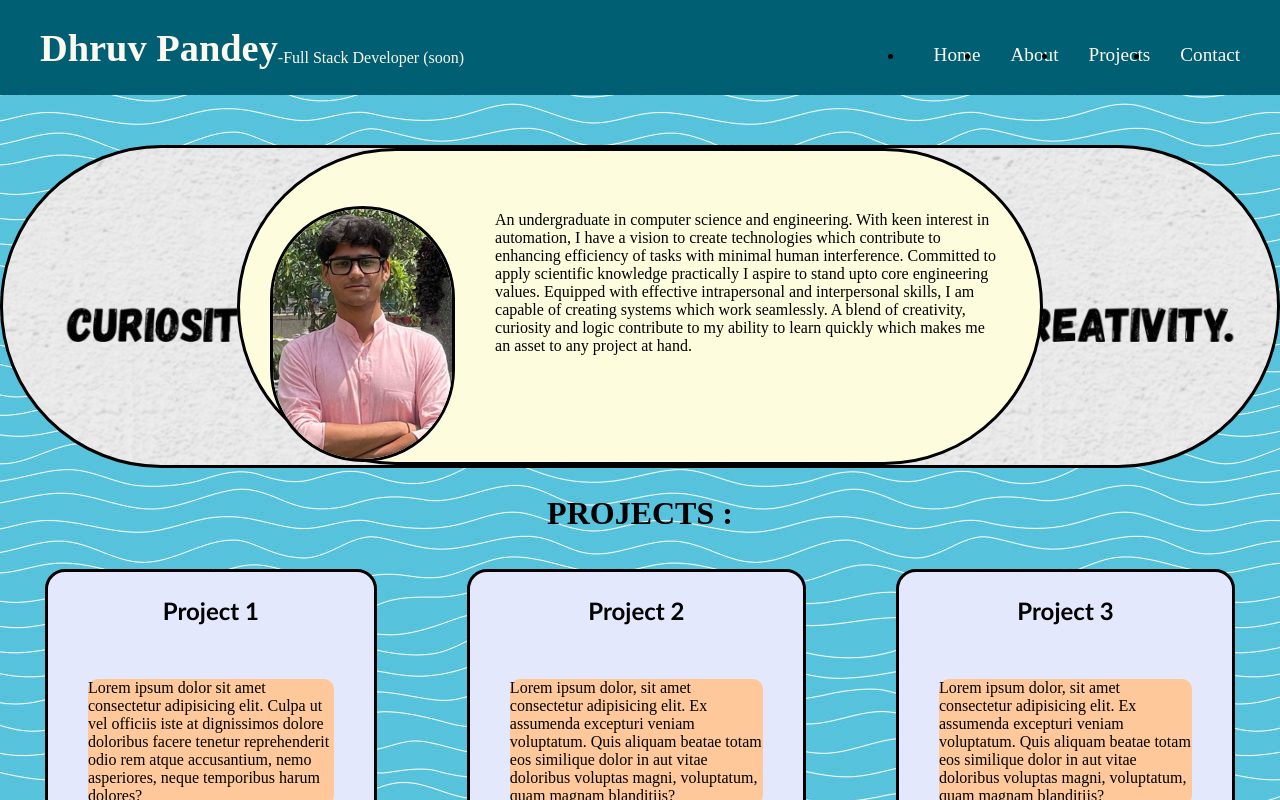
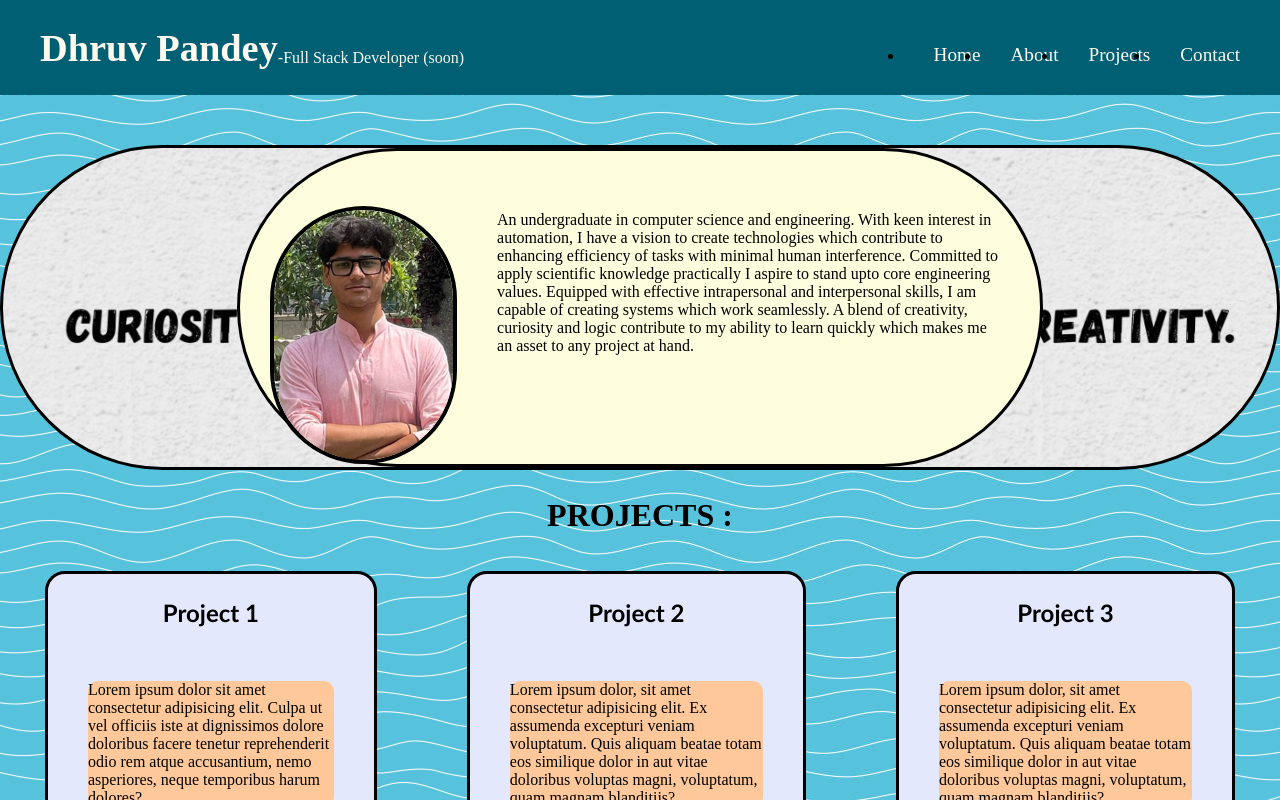
Before and after one commit to DhruvExploring/Portfolio, a plain HTML site: page index.html in a window 1280 px wide. In both pictures the pointer is over the picture 361 px from the left and 329 px from the top of the page. Shown: the top 800 px of the page. Drawn offline with Linux system fonts and the light colour scheme; a web font is replaced by a local one.

Commit message:
Update styles.css

```diff
--- a/styles.css
+++ b/styles.css
@@ -118,7 +118,7 @@ header h1{
     height: 250px;
     margin-left: 30px;
     margin-top: 55px;
-    border: 3px black solid;
+    border: 4px black solid;
 }
 
 
```
